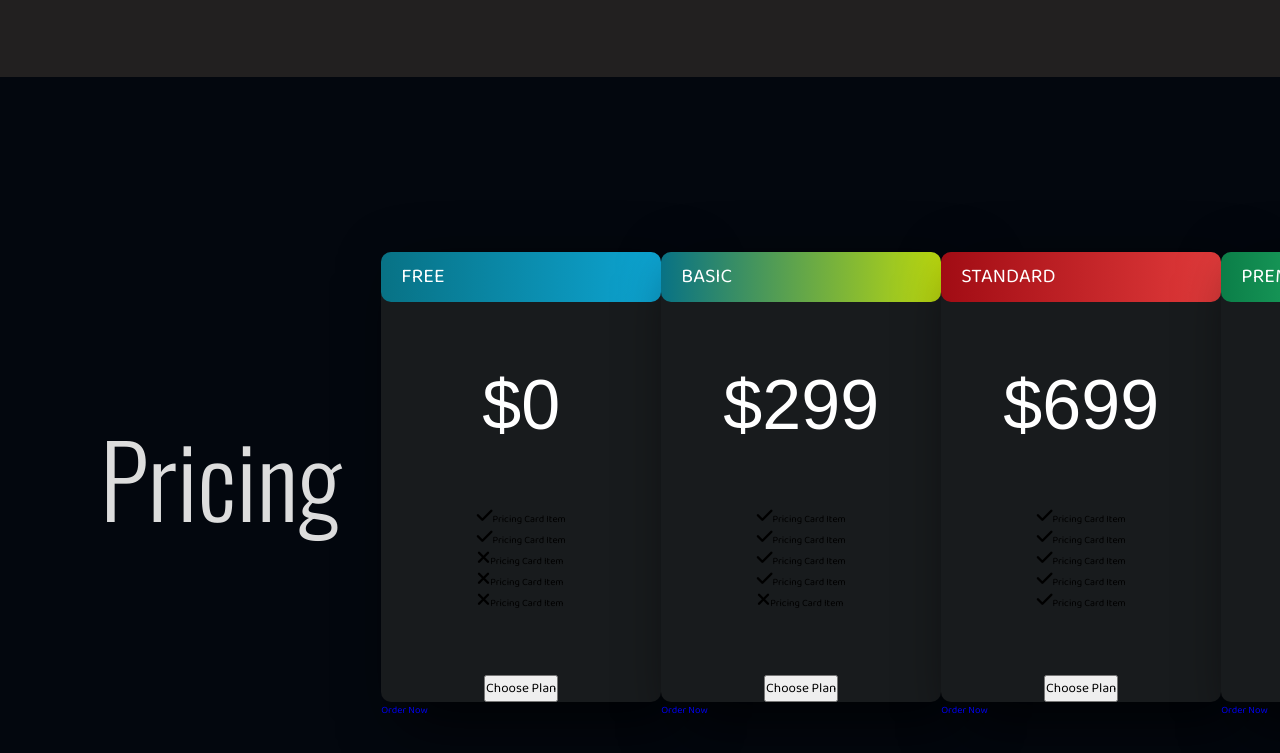
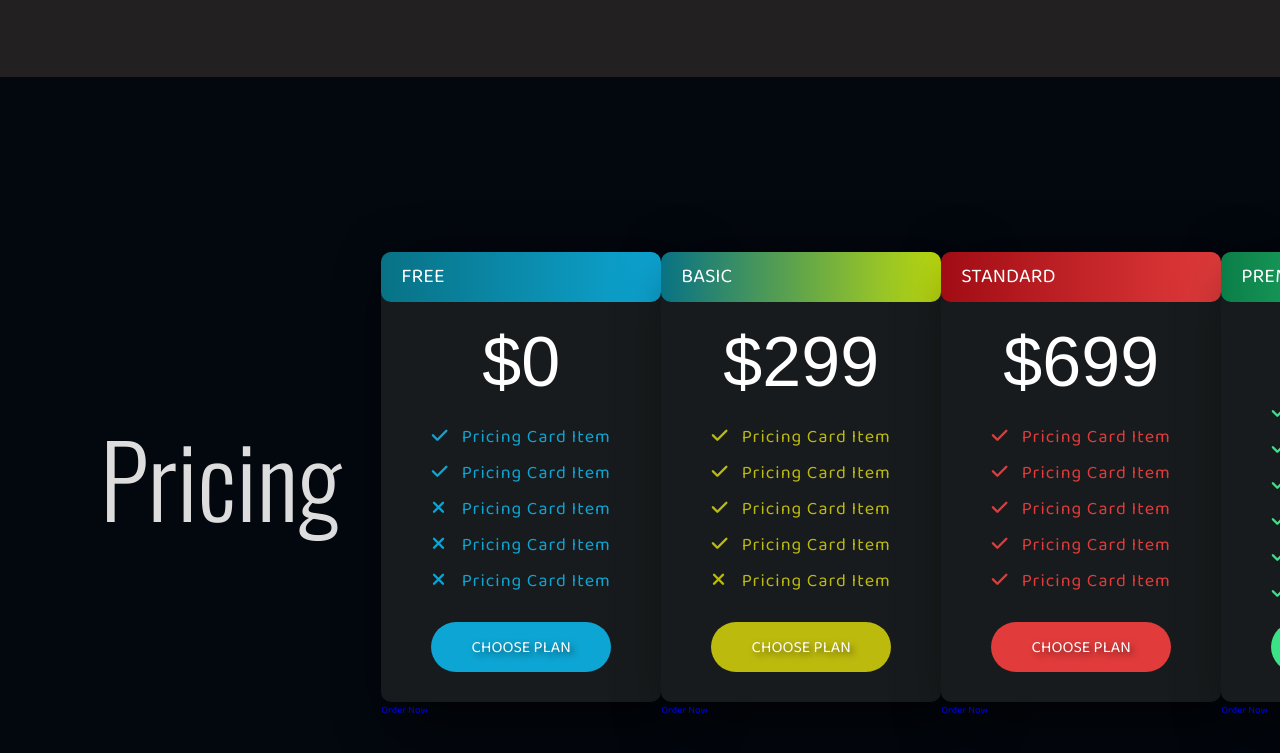
Before and after one commit to syedanamulhasan/Business-Agency, a plain HTML site: page index.html in a window 1280 px wide. Shown: the part 1523-2276 px from the top of the page. Drawn offline with nearby package versions, Linux system fonts and the light colour scheme.

Commit message:
section 3 card design done

```diff
--- a/style.css
+++ b/style.css
@@ -426,7 +426,53 @@ html{
     font-weight: 300;
     color: #fff;
 }
+.pricing-card-list li{
+    margin-bottom: 0.5rem;
+}
+.list-free li{
+    color: #0da5d3;
+}
+.list-basic li{
+    color: #bdba0e;
+}
+.list-standard li{
+    color: #e23b3b;
+}
+.list-premium li{
+    color: #3be286;
+}
+
 .pricing-card-list i{
     font-size: 1.8rem;
+    width: 3rem;
+}
+.pricing-card-list span{
+    font-size: 1.8rem;
+    font-weight: 300;
+    letter-spacing: 0.1rem;
+}
+.pricing-card-btn{
+    width: 18rem;
+    height: 5rem;
+    margin-bottom: 3rem;
+    border-radius: 3rem;
+    border: none;
+    font-size: 1.6rem;
+    text-transform: uppercase;
+    color: #fff;
+    text-shadow: 0.3rem 0.3rem 0.6rem
+    rgba(0,0,0,0.5);
+}
+.btn-free{
+    background-color: #0da5d3;
+}
+.btn-basic{
+    background-color: #bdba0e;
+}
+.btn-standard{
+    background-color: #e23b3b;
+}
+.btn-premium{
+    background-color: #3be286;
 }
 /* end of section 3 */
```
